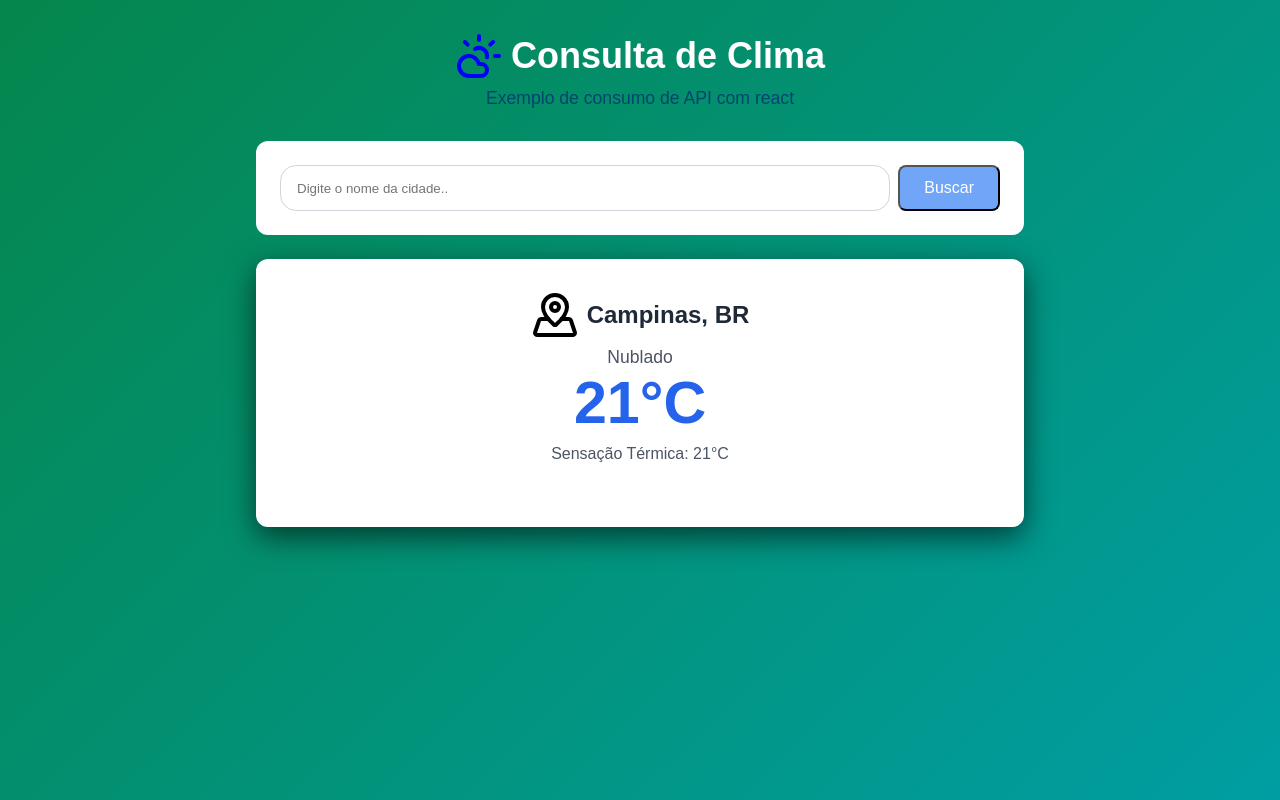
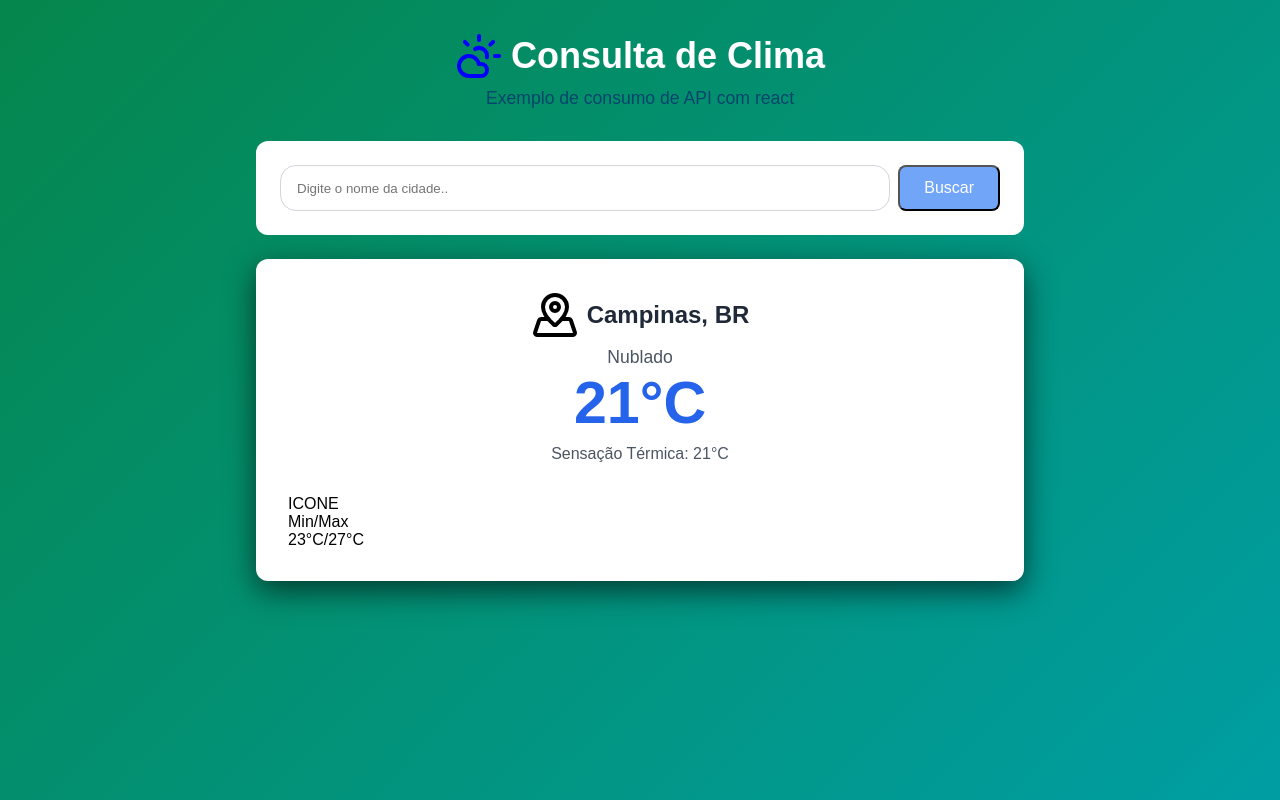
Before and after one commit to TUM-08/clima2c, a React (Vite) app: page / in a window 1280 px wide. Built offline with nearby package versions, Linux system fonts and the light colour scheme.

Commit message:
Add files via upload

```diff
--- a/src/App.jsx
+++ b/src/App.jsx
@@ -81,8 +81,24 @@ setClima(dados);
                 <div id="temp-sens">
                   Sensação Térmica: 21°C
                 </div>
-              </div> {/* fecha #card-resultado */}
-            </div>
+              </div>
+
+              <div id="detales-box">
+                {/* Temperatura */}
+                <div className="detal-item">
+                   <div className="detal-item">
+                  ICONE
+                </div>
+                <p className="detal-texto">
+                  Min/Max
+                </p>
+                <p className="detal-valoe">
+                  23°C/27°C
+                </p>
+                </div>
+              </div>
+
+            </div>{/* fecha #card-resultado */}
 
 
         </div>
```
